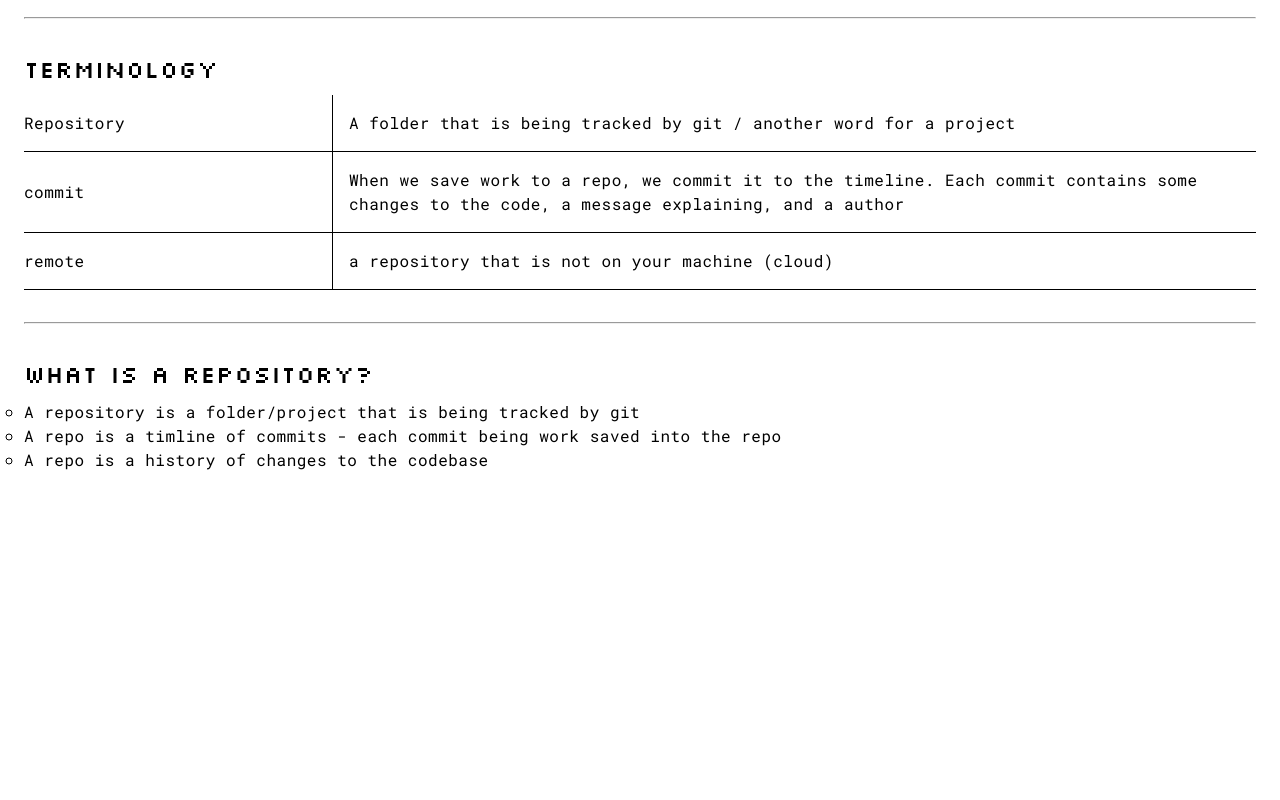
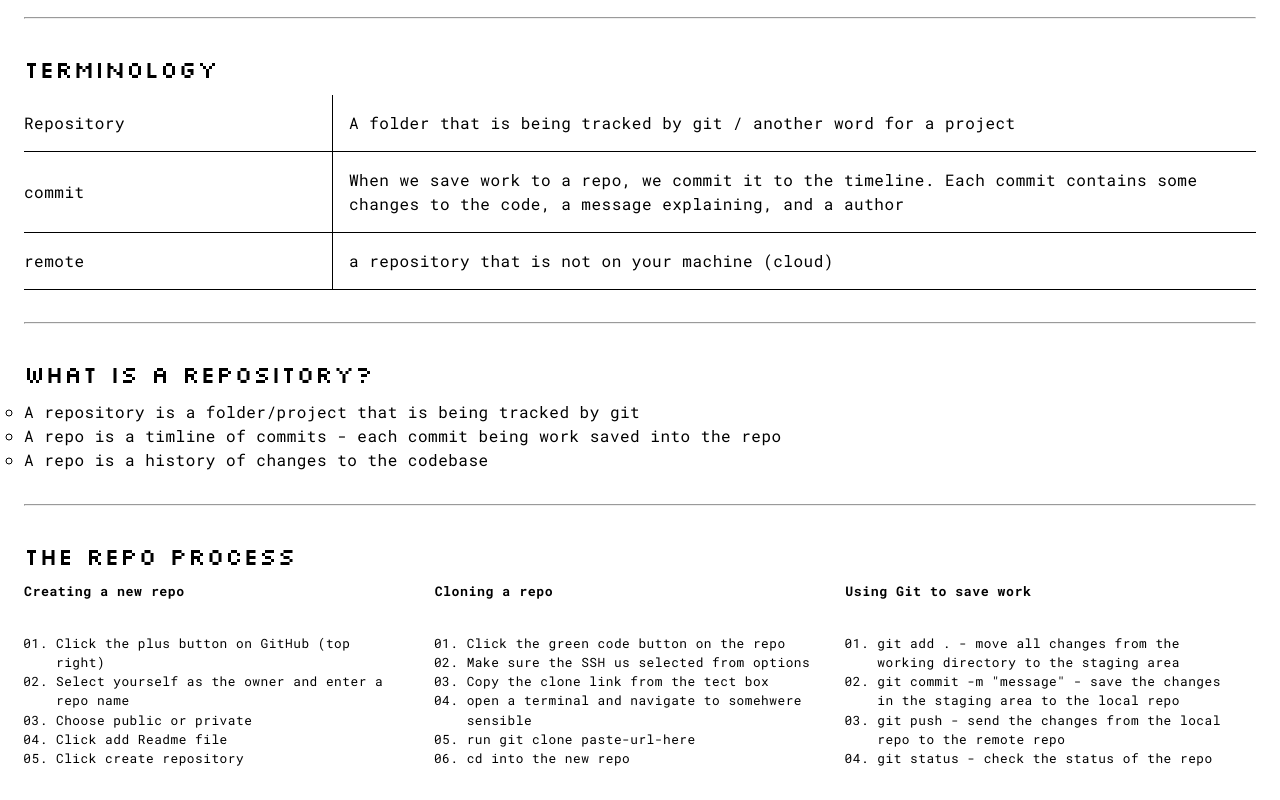
Before and after one commit to BigDaveCoding/iO_Academy_Repo, a React (Vite) app in the folder io-notes/io-notes/: page / in a window 1280 px wide. Shown: the part 283-1083 px from the top of the page. Before the commit the page ends 800 px from the top, so only its background shows below. Built offline with nearby package versions, Linux system fonts and the light colour scheme.

Commit message:
creating a grid for the 3 sections, creating/cloning/saving a repo.

```diff
--- a/io-notes/io-notes/src/git.css
+++ b/io-notes/io-notes/src/git.css
@@ -36,3 +36,17 @@
     font-size: 1.5rem;
     margin: 0.5rem 0;
 }
+
+.repo_grid {
+    display:grid;
+    grid-template-columns: 1fr 1fr 1fr;
+
+}
+
+.repo_grid_list {
+    display: flex;
+    flex-direction: column;
+    padding: 2rem;
+    list-style:decimal-leading-zero;
+    font-size: 0.8rem;
+}
--- a/io-notes/io-notes/src/git.jsx
+++ b/io-notes/io-notes/src/git.jsx
@@ -33,7 +33,39 @@
 // git config user.name "your name" - set your name
 // git config user.email "your email" - set your email
 
+// creating a new repo
+// 1. Click the plus button on GitHub (top right)
+// 2. Select yourself as the owner and enter a repo name
+// 3. Choose public or private
+// 4. Click add Readme file
+// 5. Click create repository
 
+
+// cloning a repo
+// Act of downloading a local copy of the repon so ytou can work on iy
+// local: on your computer
+// 1. Click the green code button on the repo
+// 2. Make sure the SSH us selected from options
+// 3. Copy the clone link from the tect box
+// 4. open a terminal and navigate to somehwere sensible
+// 5. run git clone paste-url-here
+// 6. cd into the new repo
+
+
+// Using Git to save work
+// There are 4 commands we need to know to start using git
+// They are used in a particular order.
+// working directory - your code in vs code, editing files like normal
+// staging area - files that are ready to be saved
+// local repo - your repos timeline of change, on your mac
+// remote - repos timline of changes uploaded to github
+
+
+// The Process
+// 1. git add . - move all changes from the working directory to the staging area
+// 2. git commit -m "message" - save the changes in the staging area to the local repo
+// 3. git push - send the changes from the local repo to the remote repo
+// 4. git status - check the status of the repo
 
 import './git.css'
 
@@ -73,7 +105,7 @@ function Git() {
                     </div>
                 </div>
 
-                <hr className = "section_break"/>
+                < hr className = "section_break" />
 
                 <div className="git_repo_section">
                     <h5 className="git_section_title silkscreen_title">What is a repository?</h5>
@@ -83,6 +115,52 @@ function Git() {
                         <li>A repo is a history of changes to the codebase</li>
                     </ul>
                 </div>
+
+                <hr className = "section_break"/>
+
+                <div className="repo_process">
+                    <h5 className="git_section_title silkscreen_title">The Repo Process</h5>
+
+                    <div className = "repo_grid">
+                        <div className='creating_repo'>
+                            <h5 className="repo_grid_title">Creating a new repo</h5>
+                            <ul className="repo_grid_list">
+                                <li>Click the plus button on GitHub (top right)</li>
+                                <li>Select yourself as the owner and enter a repo name</li>
+                                <li>Choose public or private</li>
+                                <li>Click add Readme file</li>
+                                <li>Click create repository</li>
+                            </ul>
+
+                        </div>
+                        <div className='cloning_repo'>
+                            <h5 className="repo_grid_title">Cloning a repo</h5>
+                            <ul className="repo_grid_list">
+                                <li>Click the green code button on the repo</li>
+                                <li>Make sure the SSH us selected from options</li>
+                                <li>Copy the clone link from the tect box</li>
+                                <li>open a terminal and navigate to somehwere sensible</li>
+                                <li>run git clone paste-url-here</li>
+                                <li>cd into the new repo</li>
+                            </ul>
+
+                        </div>
+                        <div className='saving_work'>
+                            <h5 className="repo_grid_title">Using Git to save work</h5>
+                            <ul className="repo_grid_list">
+                                <li>git add . - move all changes from the working directory to the staging area</li>
+                                <li>git commit -m "message" - save the changes in the staging area to the local repo</li>
+                                <li>git push - send the changes from the local repo to the remote repo</li>
+                                <li>git status - check the status of the repo</li>
+                            </ul>
+
+                        </div>
+                    </div>
+
+                </div>
+
+
+
             </div>
 
 
```
Also changed, not shown: io-notes/io-notes/assets/images/github-diagram.jpg (added).
